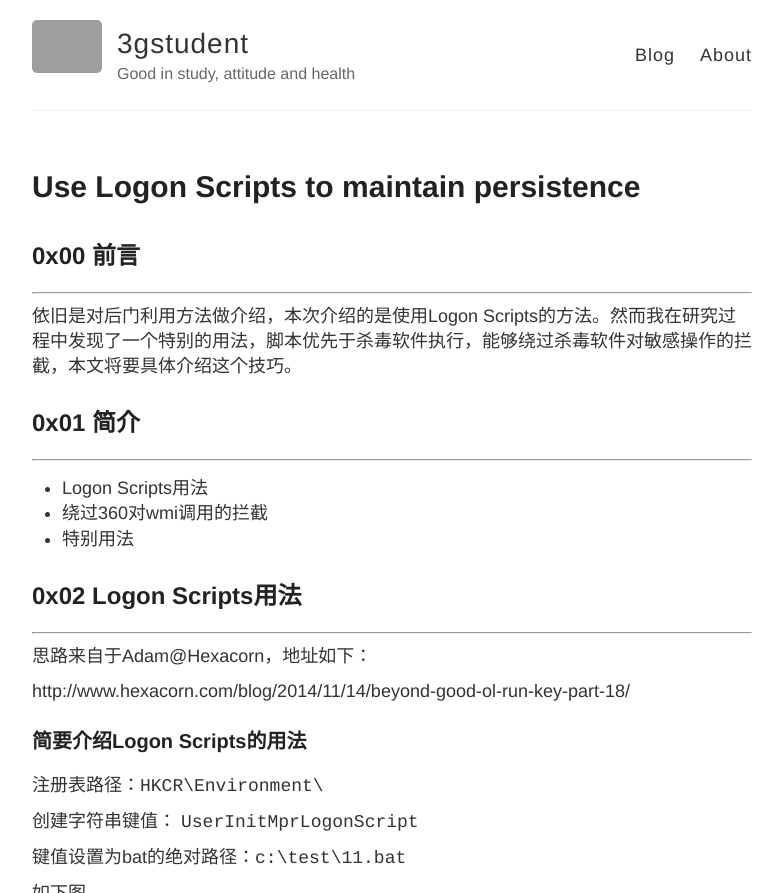
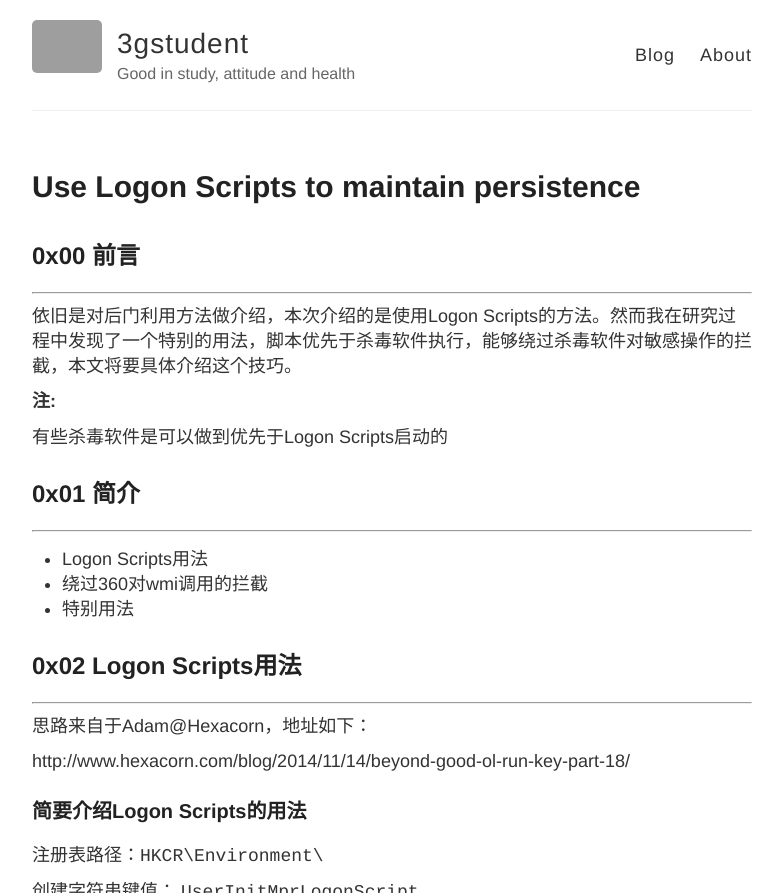
Before and after one commit to 3gstudent/backup-3gstudent.github.io, a Jekyll site: the page built from _posts/2017-8-9-Use Logon Scripts to maintain persistence.md, in a window 1280 px wide and 900 px high, cut to the strip 0-893 px from the top of the window. Shown: the whole strip, without its empty margins (248-1031 px from the left). Built offline with Jekyll 4.4.1, drawn with Linux system fonts in a browser that asks for light colours; grey boxes are pictures that could not be loaded.

Commit message:
Update 2017-8-9-Use Logon Scripts to maintain persistence.md

```diff
--- a/_posts/2017-8-9-Use Logon Scripts to maintain persistence.md
+++ b/_posts/2017-8-9-Use Logon Scripts to maintain persistence.md
@@ -7,6 +7,10 @@ title: Use Logon Scripts to maintain persistence
 ---
 
 依旧是对后门利用方法做介绍，本次介绍的是使用Logon Scripts的方法。然而我在研究过程中发现了一个特别的用法，脚本优先于杀毒软件执行，能够绕过杀毒软件对敏感操作的拦截，本文将要具体介绍这个技巧。
+
+**注:**
+
+有些杀毒软件是可以做到优先于Logon Scripts启动的
 
 ## 0x01 简介
 ---
```
